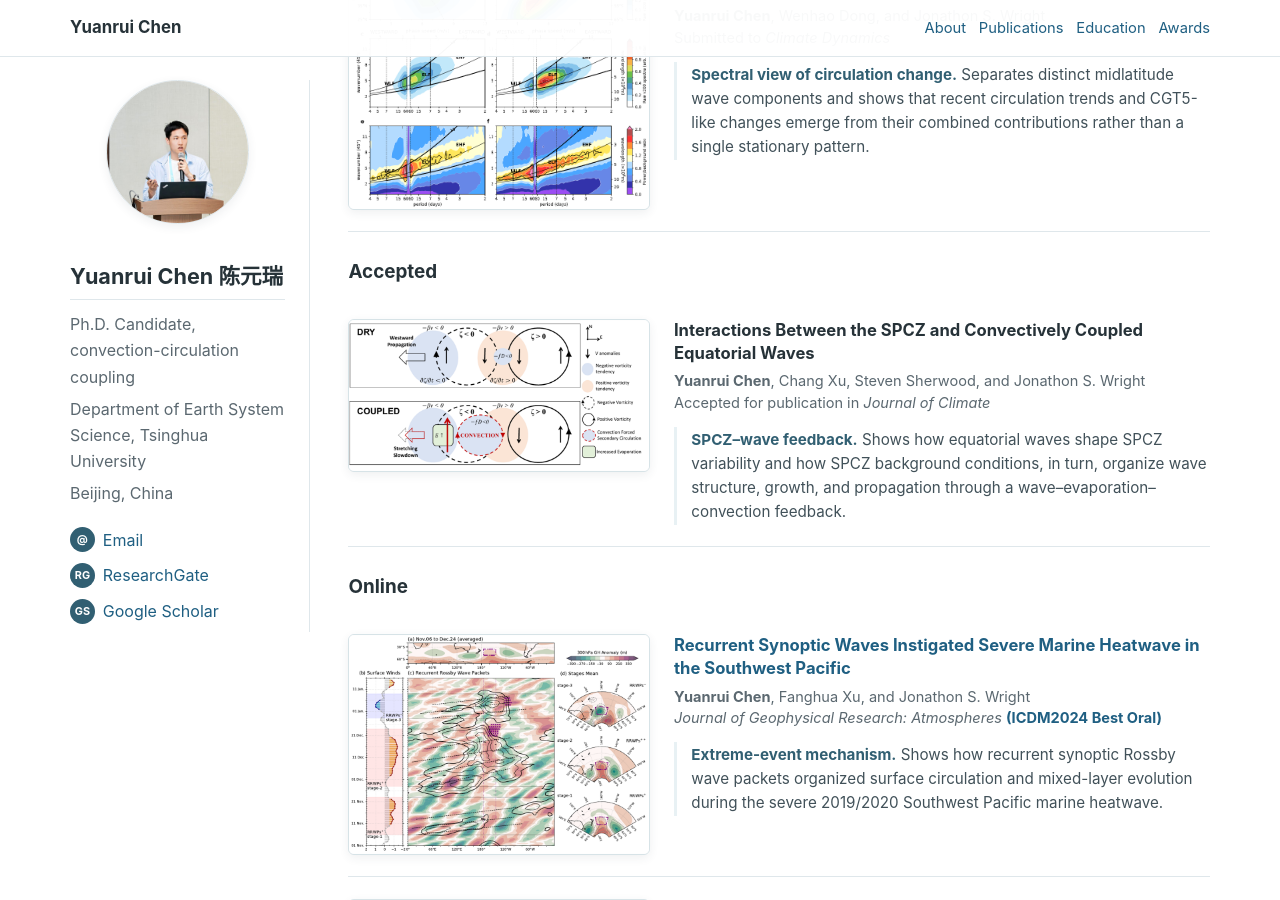
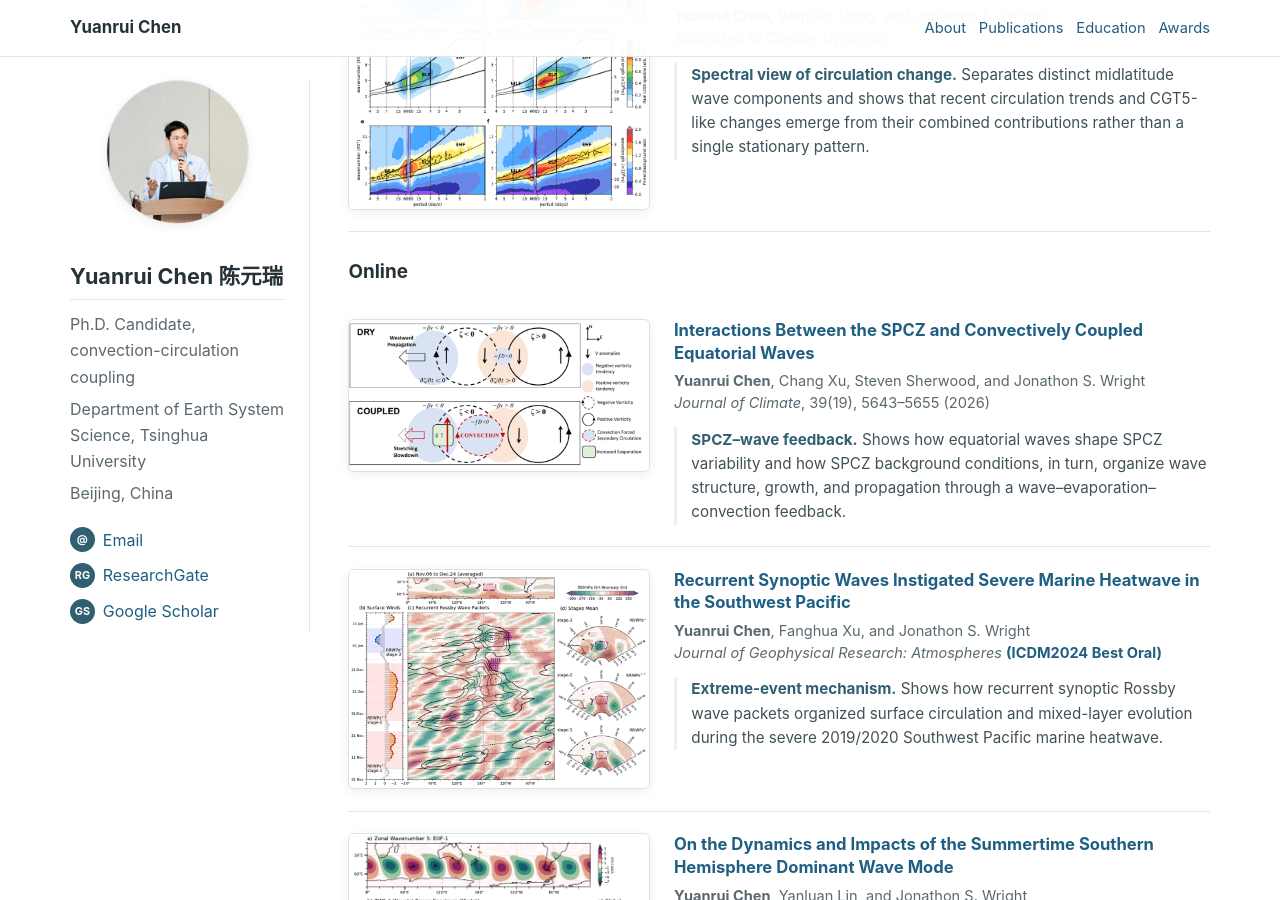
Before and after one commit to yuanruichen/yuanruichen.github.io, a Jekyll site: the page built from index.md, in a window 1280 px wide and 900 px high, scrolled down 622 px. Built offline with Jekyll 4.4.1, drawn with Linux system fonts in a browser that asks for light colours.

Commit message:
Move SPCZ–CCEW paper to online publications

```diff
--- a/index.md
+++ b/index.md
@@ -40,22 +40,20 @@ Submitted to *Climate Dynamics*
 </div>
 </div>
 
-## Accepted
+## Online
 
 <div class="paper-box paper-spcz" markdown="1">
 <div class="paper-box-image"><figure class="paper-thumb"><img src="/assets/images/publications/spcz-ccew.png" alt="Schematic of SPCZ and convectively coupled equatorial wave feedback"></figure></div>
 <div class="paper-box-text" markdown="1">
 
-### Interactions Between the SPCZ and Convectively Coupled Equatorial Waves
+### [Interactions Between the SPCZ and Convectively Coupled Equatorial Waves](https://doi.org/10.1175/JCLI-D-26-0062.1)
 
 **Yuanrui Chen**, Chang Xu, Steven Sherwood, and Jonathon S. Wright
-Accepted for publication in *Journal of Climate*
+*Journal of Climate*, 39(19), 5643–5655 (2026)
 
 - **SPCZ–wave feedback.** Shows how equatorial waves shape SPCZ variability and how SPCZ background conditions, in turn, organize wave structure, growth, and propagation through a wave–evaporation–convection feedback.
 </div>
 </div>
-
-## Online
 
 <div class="paper-box paper-mhw" markdown="1">
 <div class="paper-box-image"><figure class="paper-thumb"><img src="/assets/images/publications/mhw-rrwp.png" alt="Recurrent Rossby wave packets during the Southwest Pacific marine heatwave"></figure></div>
```
